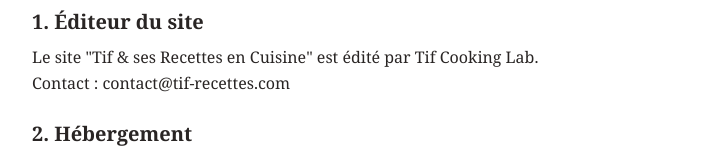
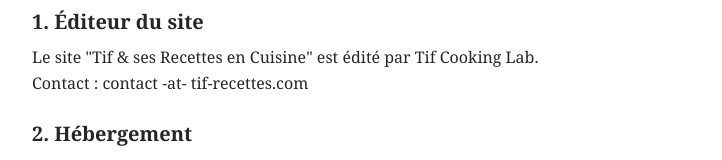
Before and after one commit to Raph0660/tif-magazine, a Next.js app: page /mentions-legales in a window 1280 px wide. Shown: the part 152-312 px from the top of the page, without its empty margins (248-970 px from the left). Built offline with nearby package versions, Linux system fonts and the light colour scheme.

Commit message:
Update contact email format in page.js

```diff
--- a/app/mentions-legales/page.js
+++ b/app/mentions-legales/page.js
@@ -6,7 +6,7 @@
         <div>
           <h2 className="text-xl font-bold mb-2">1. Éditeur du site</h2>
           <p>Le site "Tif & ses Recettes en Cuisine" est édité par Tif Cooking Lab.</p>
-          <p>Contact : contact@tif-recettes.com</p>
+          <p>Contact : contact -at- tif-recettes.com</p>
         </div>
         <div>
           <h2 className="text-xl font-bold mb-2">2. Hébergement</h2>
```
